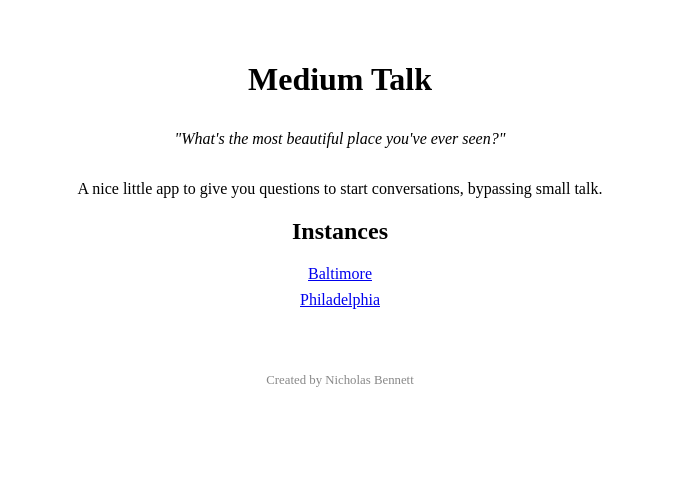
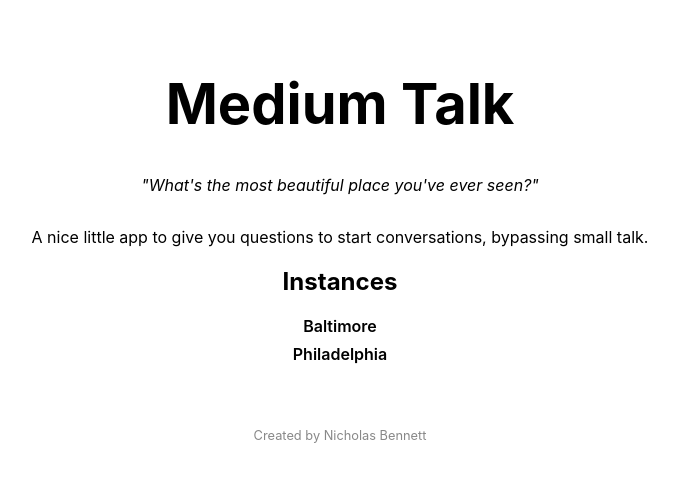
Before and after one commit to nrrb/mediumtalk, a Vue app: page / in a window 1280 px wide. Shown: the top 482 px of the page, without its empty margins (300-974 px from the left). Built offline with nearby package versions, Linux system fonts and the light colour scheme.

Commit message:
feat: Implement UI/UX and swipe gestures

```diff
--- a/package.json
+++ b/package.json
@@ -9,6 +9,7 @@
     "preview": "vite preview"
   },
   "dependencies": {
+    "@vueuse/gesture": "^2.0.0",
     "pinia": "^3.0.3",
     "vue": "^3.5.17",
     "vue-router": "^4.5.1"
--- a/src/style.css
+++ b/src/style.css
@@ -0,0 +1,41 @@
+/* General Reset & Typography */
+body {
+  margin: 0;
+  font-family: -apple-system, BlinkMacSystemFont, 'Segoe UI', Roboto, 'Helvetica Neue', Arial, sans-serif;
+  -webkit-font-smoothing: antialiased;
+  -moz-osx-font-smoothing: grayscale;
+  transition: background-color 0.3s, color 0.3s;
+}
+
+* {
+  box-sizing: border-box;
+}
+
+#app {
+  width: 100%;
+  min-height: 100vh;
+}
+
+a {
+    color: inherit;
+    text-decoration: none;
+    font-weight: 600;
+}
+
+h1 {
+    font-size: 2.5rem;
+}
+
+/* Mobile First */
+.home-view, .instance-view {
+    padding: 1rem;
+}
+
+@media (min-width: 768px) {
+    h1 {
+        font-size: 3.5rem;
+    }
+    .question-display p {
+        font-size: 2rem;
+    }
+}
--- a/src/views/InstanceView.vue
+++ b/src/views/InstanceView.vue
@@ -1,5 +1,6 @@
 <script setup>
 import { ref, computed, onMounted, watch } from 'vue';
+import { useDrag } from '@vueuse/gesture';
 import { useRoute } from 'vue-router';
 import questions from '@/questions.json';
 import instances from '@/instances.json';
@@ -21,14 +22,45 @@ const setInstance = () => {
   }
 };
 
-const getRandomQuestion = () => {
-  const randomIndex = Math.floor(Math.random() * questions.length);
-  currentQuestion.value = questions[randomIndex];
+const currentLevel = ref('Surface');
+
+const questionsByLevel = computed(() => {
+    return questions.filter(q => q.level === currentLevel.value)
+});
+
+const getRandomQuestion = (level = currentLevel.value) => {
+    currentLevel.value = level;
+    const levelQuestions = questions.filter(q => q.level === level);
+    const randomIndex = Math.floor(Math.random() * levelQuestions.length);
+    currentQuestion.value = levelQuestions[randomIndex];
 };
+
+const levels = ['Surface', 'Sub-Surface', 'Core'];
+
+const handleSwipe = ({ swipe: [sx, sy] }) => {
+    if (sx !== 0) { // swipe left or right
+        getRandomQuestion();
+    } else if (sy === -1) { // swipe up (previous level)
+        const currentIndex = levels.indexOf(currentLevel.value);
+        const prevIndex = (currentIndex - 1 + levels.length) % levels.length;
+        getRandomQuestion(levels[prevIndex]);
+    } else if (sy === 1) { // swipe down (next level)
+        const currentIndex = levels.indexOf(currentLevel.value);
+        const nextIndex = (currentIndex + 1) % levels.length;
+        getRandomQuestion(levels[nextIndex]);
+    }
+};
+
+const el = ref(null);
+useDrag(handleSwipe, {
+    target: el,
+    axis: 'lock',
+    filterTaps: true
+});
 
 onMounted(() => {
   setInstance();
-  getRandomQuestion();
+  getRandomQuestion('Surface');
 });
 
 watch(instancePath, () => {
@@ -47,7 +79,7 @@ const chipStyle = computed(() => {
 </script>
 
 <template>
-  <div v-if="currentInstance && currentQuestion" class="instance-view">
+  <div v-if="currentInstance && currentQuestion" class="instance-view" ref="el">
     <LevelIndicator :level="currentQuestion.level" :style="chipStyle" />
     <TypeIndicator :type="currentQuestion.type" :style="chipStyle" />
     <QuestionDisplay :question="currentQuestion" />
```
Also changed, not shown: 1 other file (tests, documents, lock files or other folders).
